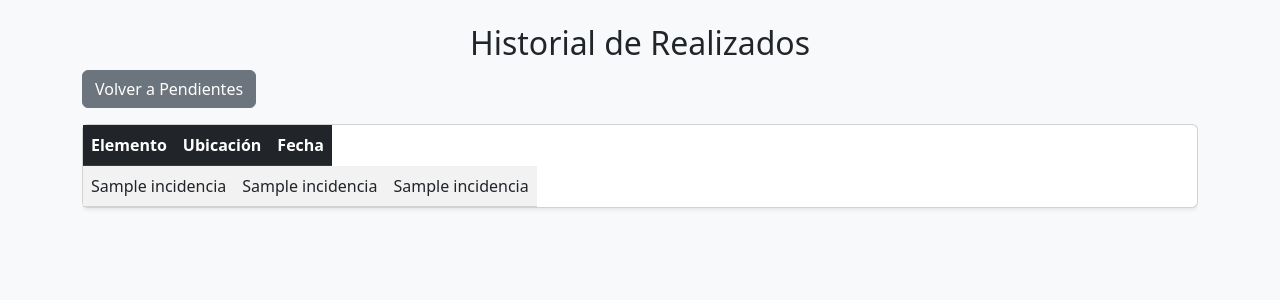
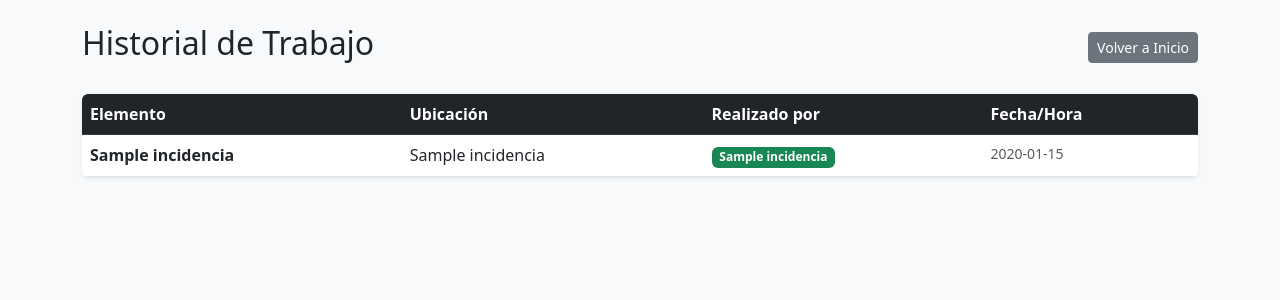
Before and after one commit to manin1985/mantenimiento-app, a Flask app: page /historial in a window 1280 px wide. Shown: the top 300 px of the page. Run offline with Flask 3, Linux system fonts and the light colour scheme; a database or web service that is not in the repository returns one stand-in record (values such as "Sample title"); some libraries are stand-ins or nearby versions.

Commit message:
Update historial.html

```diff
--- a/templates/historial.html
+++ b/templates/historial.html
@@ -3,29 +3,39 @@
 <head>
     <meta charset="UTF-8">
     <meta name="viewport" content="width=device-width, initial-scale=1.0">
-    <title>Historial de Mantenimiento</title>
+    <title>Historial - Mantenimiento</title>
     <link href="https://cdn.jsdelivr.net/npm/bootstrap@5.3.0/dist/css/bootstrap.min.css" rel="stylesheet">
 </head>
 <body class="bg-light">
     <div class="container mt-4">
-        <h2 class="text-center">Historial de Realizados</h2>
-        <a href="/" class="btn btn-secondary mb-3">Volver a Pendientes</a>
+        <div class="d-flex justify-content-between align-items-center mb-4">
+            <h2>Historial de Trabajo</h2>
+            <a href="/" class="btn btn-secondary btn-sm">Volver a Inicio</a>
+        </div>
 
-        <div class="table-responsive">
-            <table class="table table-striped card shadow-sm">
+        <div class="table-responsive shadow-sm bg-white rounded">
+            <table class="table table-hover mb-0">
                 <thead class="table-dark">
                     <tr>
                         <th>Elemento</th>
                         <th>Ubicación</th>
-                        <th>Fecha</th>
+                        <th>Realizado por</th>
+                        <th>Fecha/Hora</th>
                     </tr>
                 </thead>
                 <tbody>
                     {% for r in realizados %}
                     <tr>
-                        <td>{{ r[1] }}</td>
+                        <td class="fw-bold">{{ r[1] }}</td>
                         <td>{{ r[2] }}</td>
-                        <td>{{ r[4] }}</td>
+                        <td><span class="badge bg-success">{{ r[5] }}</span></td>
+                        <td class="small text-muted">
+                            {% if r[4] is string %}
+                                {{ r[4] }}
+                            {% else %}
+                                {{ r[4].strftime('%d/%m/%Y %H:%M') }}
+                            {% endif %}
+                        </td>
                     </tr>
                     {% endfor %}
                 </tbody>
```
